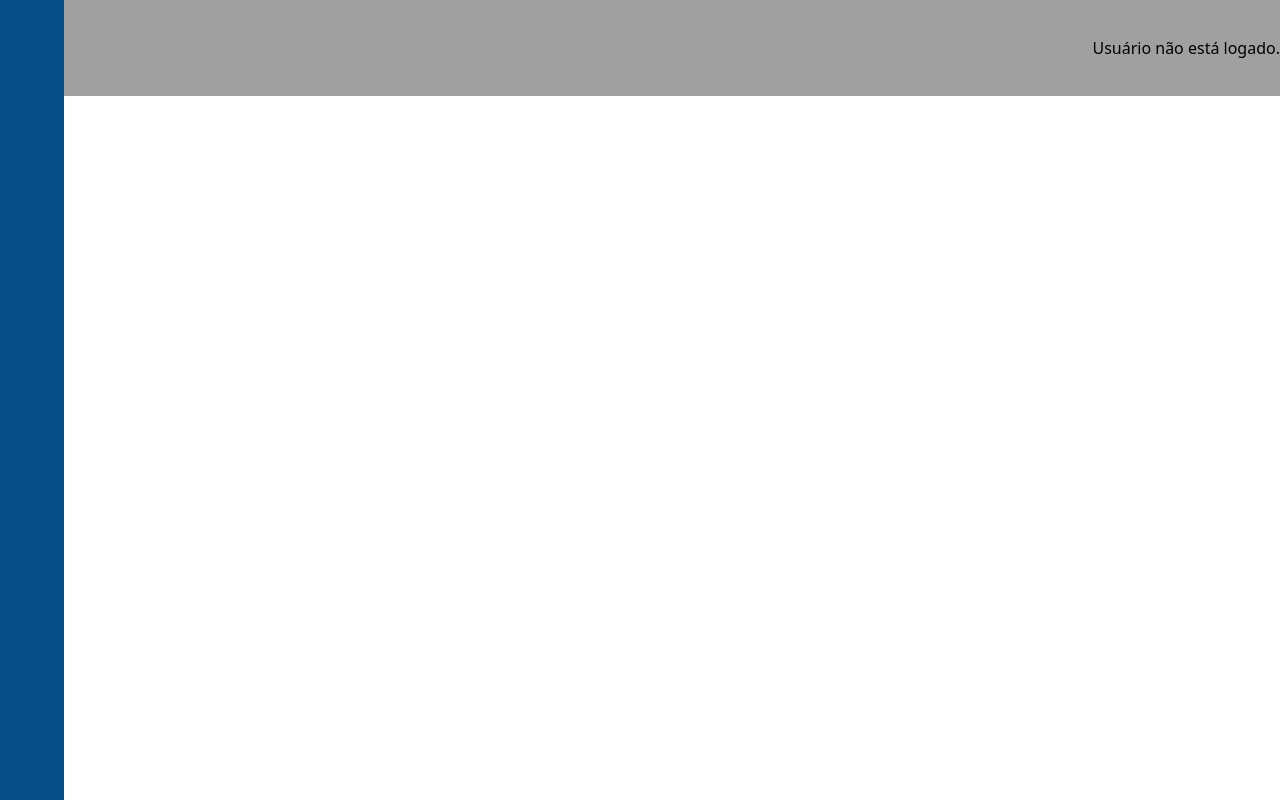
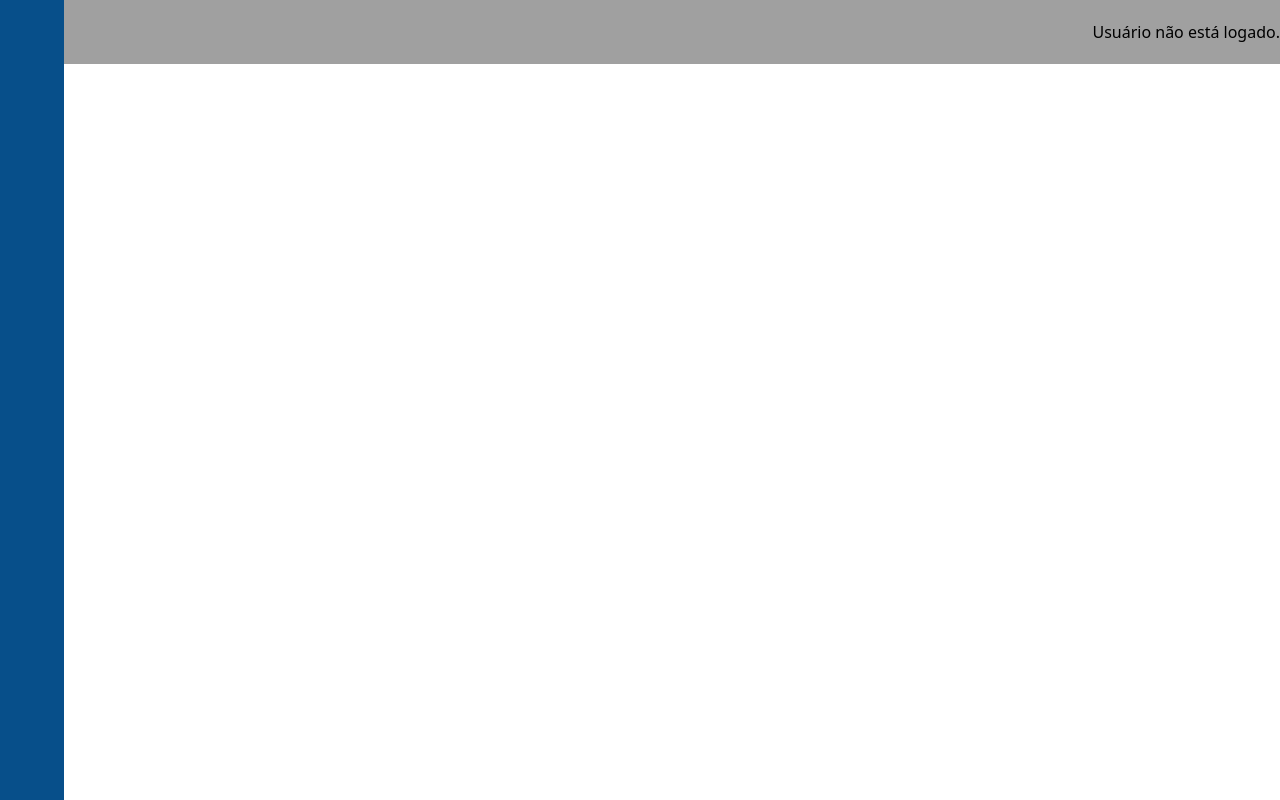
Before and after one commit to Nubiarodrigues/System_EduTech, a React (Vite) app: page / in a window 1280 px wide. Built offline with nearby package versions, Linux system fonts and the light colour scheme; no server answers; some icons are missing.

Commit message:
feat(layouts): fixando o sidebar para evitar quebras quando houver barra de rolagem

```diff
--- a/src/layouts/MainLayout.jsx
+++ b/src/layouts/MainLayout.jsx
@@ -4,20 +4,27 @@ import SideBar from "../components/SideBar";
 import { Outlet } from "react-router-dom";
 
 export default function MainLayout() {
+  const [isOpen, setIsOpen] = useState(false);
 
-  const [isOpen, setIsOpen] = useState(false);
+  const sidebarWidth = isOpen ? 240 : 64;
 
   return (
     <div className="flex h-screen w-screen">
-      <aside className="">
-        <SideBar isOpen={isOpen} setIsOpen={setIsOpen}/>
+      <aside
+        style={{ width: sidebarWidth }}
+        className="fixed top-0 left-0 h-screen bg-[#074F8A] text-white">
+        <SideBar isOpen={isOpen} setIsOpen={setIsOpen} />
       </aside>
 
-      <div className="flex-1 flex flex-col">
-        <header className="flex justify-end items-center bg-[#A0A0A0] h-[12%]">
+      <div
+        style={{ marginLeft: sidebarWidth }}
+        className="flex-1 flex flex-col">
+
+        <header className="flex justify-end items-center bg-[#A0A0A0] h-16 sticky top-0 z-10">
           <Header />
         </header>
-        <main className="flex-1 bg-white">
+
+        <main className="flex-1 bg-white overflow-y-auto p-4">
           <Outlet />
         </main>
       </div>
```
